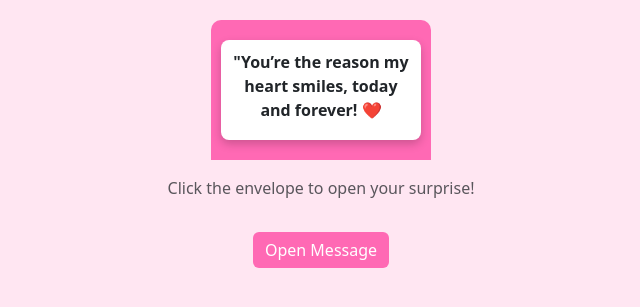
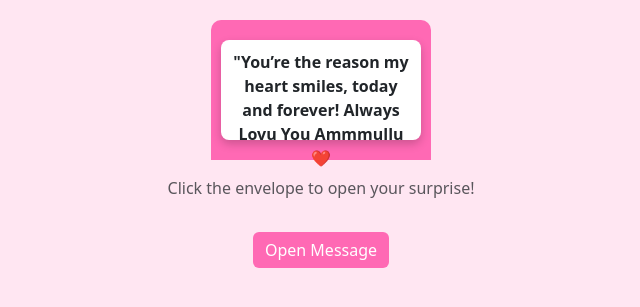
Before and after one commit to DarshanSammeta/pikachu, a plain HTML site: page index.html in a window 1280 px wide. Both pictures are taken after a click on the button "Open Message". Shown: the part 287-594 px from the top of the page, without its empty margins (319-959 px from the left). Drawn offline with nearby package versions, Linux system fonts and the light colour scheme.

Commit message:
Update index.html

```diff
--- a/index.html
+++ b/index.html
@@ -12,7 +12,7 @@
     <h2 class="mb-4">💖 Happy Valentine's Day! 💖</h2>
 
     <div class="envelope" id="envelope">
-        <div class="message">"You’re the reason my heart smiles, today and forever! ❤️</div>
+        <div class="message">"You’re the reason my heart smiles, today and forever! Always Lovu You Ammmullu ❤️</div>
     </div>
 
     <p class="mt-3 text-muted">Click the envelope to open your surprise!</p>
```
